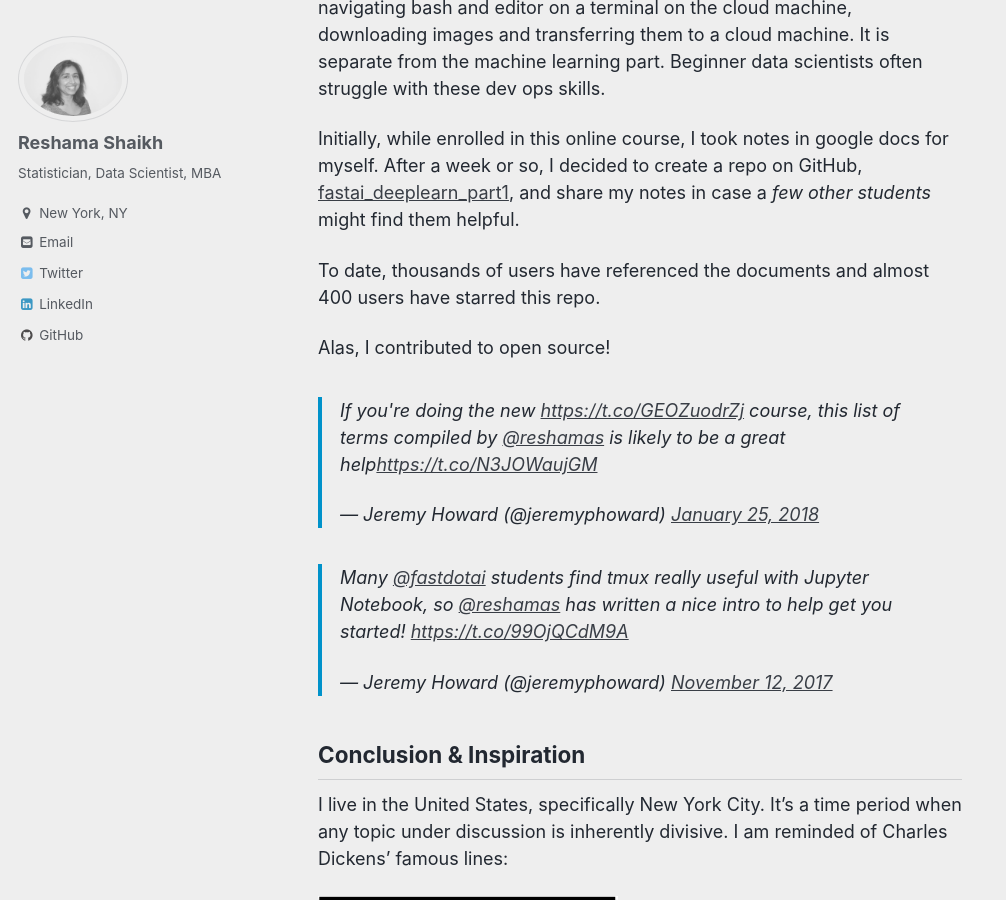
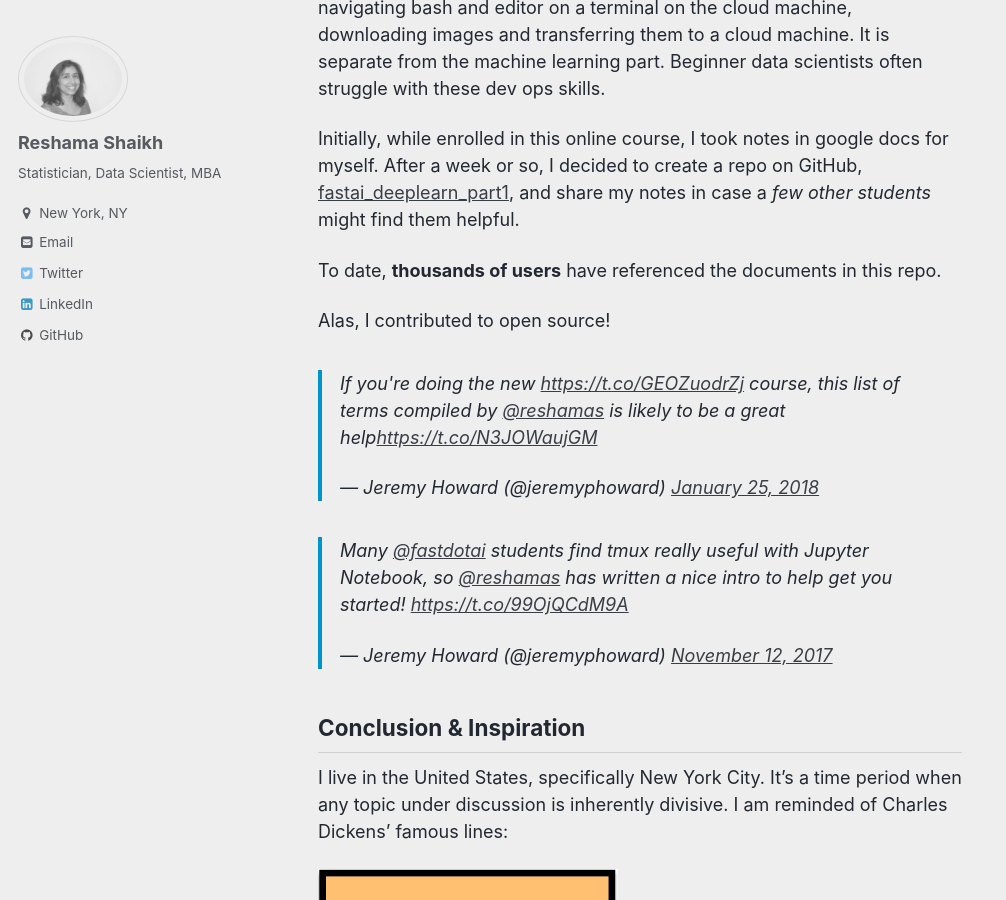
Before and after one commit to reshamas/reshamas.github.io, a Jekyll site: the page built from _posts/2018-04-07-how-i-unknowingly-contributed-to-open-source.md, in a window 1280 px wide and 900 px high, scrolled down 3518 px. Shown: the whole window, without its empty margins (0-1006 px from the left). Built offline with Jekyll 4.4.1, drawn with Linux system fonts in a browser that asks for light colours; emoji names are drawn with the system emoji font; comment, search, counter and statistics services are not loaded.

Commit message:
Update 2018-04-07-how-i-unknowingly-contributed-to-open-source.md

```diff
--- a/_posts/2018-04-07-how-i-unknowingly-contributed-to-open-source.md
+++ b/_posts/2018-04-07-how-i-unknowingly-contributed-to-open-source.md
@@ -69,7 +69,7 @@
 
 Initially, while enrolled in this online course, I took notes in google docs for myself.  After a week or so, I decided to create a repo on GitHub,  [fastai_deeplearn_part1](https://github.com/reshamas/fastai_deeplearn_part1), and share my notes in case a *few other students* might find them helpful.
 
-To date, thousands of users have referenced the documents and almost 400 users have starred this repo.
+To date, **thousands of users** have referenced the documents in this repo.
 
 Alas, I contributed to open source!
 
```
